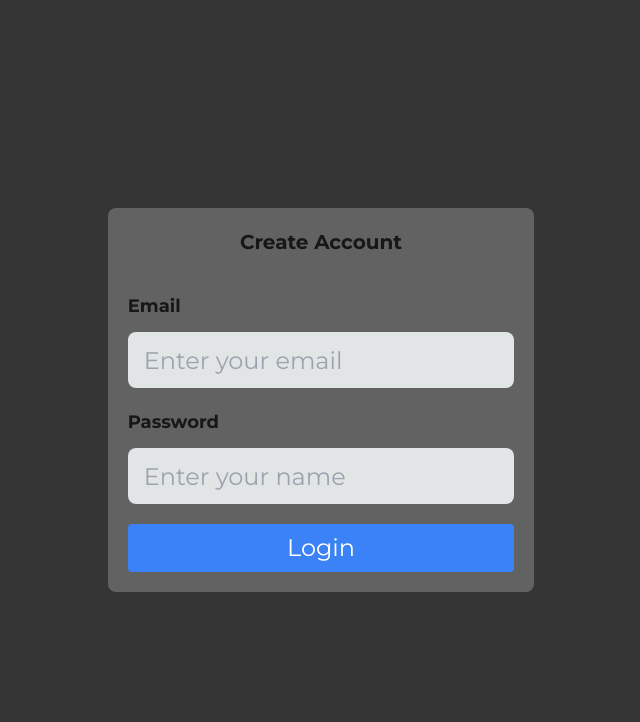
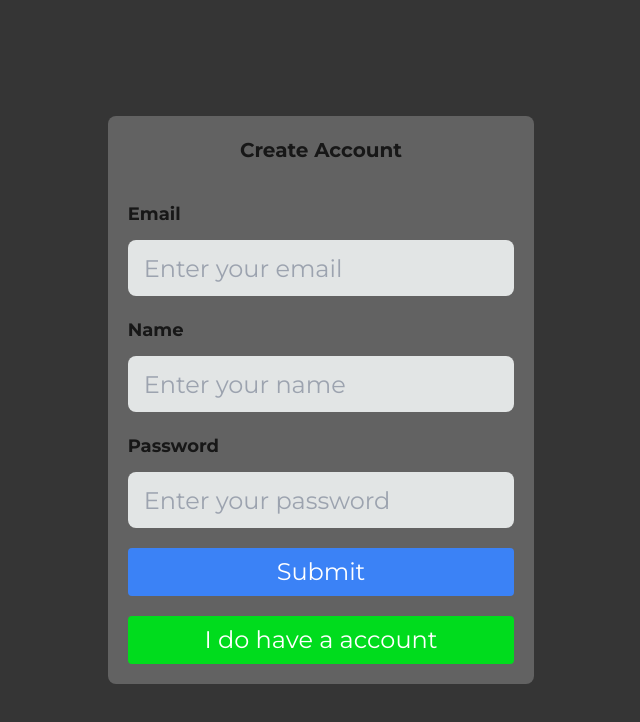
Before and after one commit to Lau-szutner/Money-Mind, a Next.js app in the folder frontend/: page /login in a window 1280 px wide. Shown: the top 722 px of the page, without its empty margins (319-959 px from the left). Built offline with nearby package versions, Linux system fonts and the light colour scheme.

Commit message:
agrego estados para componentes de cuentas

```diff
--- a/frontend/src/app/login/components/DoLogin.jsx
+++ b/frontend/src/app/login/components/DoLogin.jsx
@@ -4,7 +4,7 @@ import React, { useState } from 'react';
 import Cookies from 'js-cookie';
 import InputField from './InputField';
 
-const DoLogin = () => {
+const DoLogin = ({ hasAccount }) => {
   const [formData, setFormData] = useState({
     email: '',
     password: '',
@@ -53,7 +53,7 @@ const DoLogin = () => {
       onSubmit={handleDoLogin}
       className="bg-bgComponents rounded-lg text-2xl flex flex-col w-9/12 p-5 gap-5 lg:w-4/12"
     >
-      <h1 className="mb-4 text-center font-bold text-xl">Create Account</h1>
+      <h1 className="mb-4 text-center font-bold text-xl">Login</h1>
 
       <InputField
         label="Email"
@@ -79,6 +79,13 @@ const DoLogin = () => {
       >
         Login
       </button>
+      <button
+        type="button"
+        className="p-2 bg-blue-500 text-white rounded w-full bg-greenIn"
+        onClick={hasAccount}
+      >
+        I don't have a account
+      </button>
     </form>
   );
 };
--- a/frontend/src/app/login/components/FormRegister.jsx
+++ b/frontend/src/app/login/components/FormRegister.jsx
@@ -3,7 +3,7 @@
 import React, { useState } from 'react';
 import InputField from './InputField';
 
-const FormRegister = () => {
+const FormRegister = ({ hasAccount }) => {
   const [formData, setFormData] = useState({
     email: '',
     name: '',
@@ -77,6 +77,14 @@ const FormRegister = () => {
       >
         Submit
       </button>
+
+      <button
+        type="button"
+        className="p-2 bg-blue-500 text-white rounded w-full bg-greenIn"
+        onClick={hasAccount}
+      >
+        I do have a account
+      </button>
     </form>
   );
 };
--- a/frontend/src/app/login/page.js
+++ b/frontend/src/app/login/page.js
@@ -1,13 +1,25 @@
-import React from 'react';
+'use client';
+
+import { React, useState, useEffect } from 'react';
 import FormRegister from './components/FormRegister';
 import DoLogin from './components/DoLogin';
 
 export default function Login() {
-  const checkLogin = function () {};
+  const [hasAccount, setHasAccount] = useState(false);
+
+  const hello = function () {
+    console.log('hello');
+  };
   return (
     <div className="flex flex-col bg-background h-screen w-full items-center justify-center">
-      {/* <FormRegister></FormRegister> */}
-      <DoLogin></DoLogin>
+      {hasAccount ? (
+        <DoLogin hasAccount={() => setHasAccount(false)}></DoLogin>
+      ) : (
+        <FormRegister hasAccount={() => setHasAccount(true)}></FormRegister>
+      )}
+
+      {/* <DoLogin onShow={() => setActiveIndex(0)}></DoLogin>
+      <FormRegister onShow={() => setActiveIndex(1)}></FormRegister> */}
     </div>
   );
 }
```
